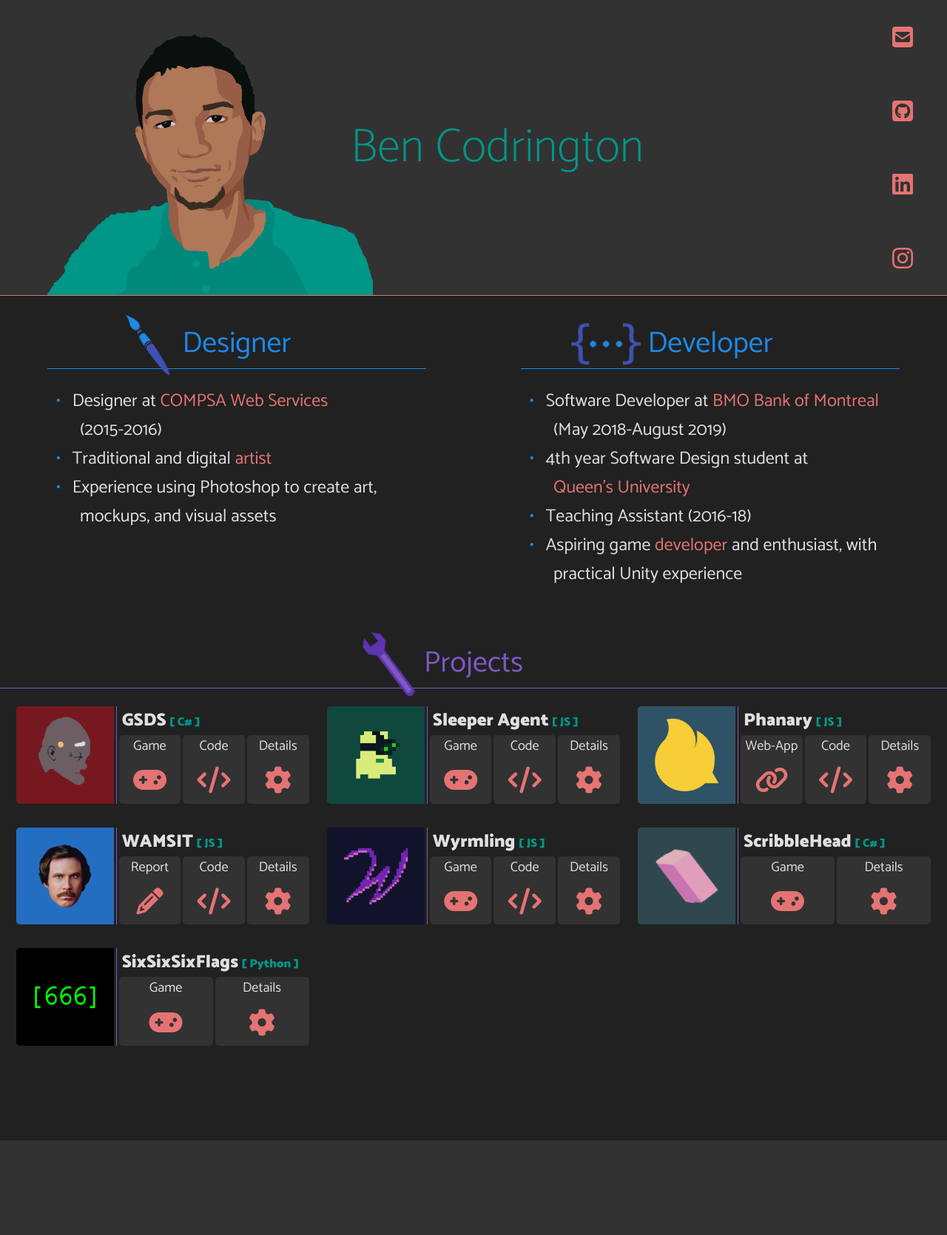
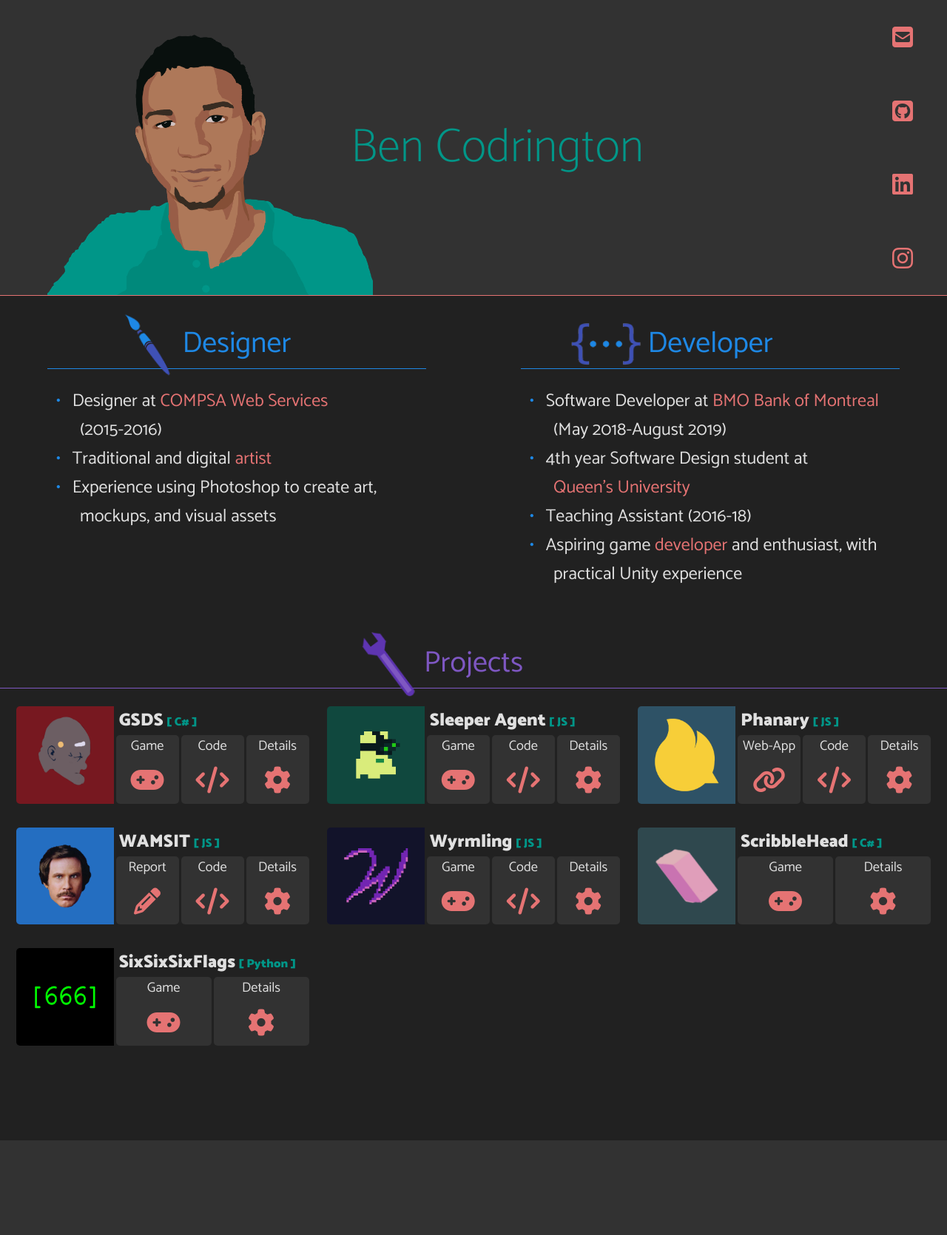
Before and after one commit to bencodrington/bencodrington, a Jekyll site: the page built from index.html, in a window 1280 px wide. Shown: the whole page at 74% size. Built offline with Jekyll 4.4.1, drawn with Linux system fonts in a browser that asks for light colours; nearby versions of some CDN libraries.

Commit message:
Update project styles - Remove purple divider - Add purple border animation on the image container - tweak "bubble" pseudoelement and img's

```diff
--- a/_sass/modules/_project.scss
+++ b/_sass/modules/_project.scss
@@ -29,8 +29,10 @@
         padding-top: 33.3%;
         position: relative;
         overflow: hidden;
+        border-right: 0px solid $lightPurple;
         border-top-left-radius: 5px;
         border-bottom-left-radius: 5px;
+        transition: border-right-width 0.1s ease;
         cursor: pointer;
 
         img {
@@ -40,7 +42,7 @@
             left: 50%;
             transform: translateZ(0) translate(-50%, -50%);
             transform-origin: 0 0;
-            transition: transform 0.3s ease;
+            transition: transform 0.1s ease;
             margin: 0 auto;
         }
 
@@ -55,12 +57,15 @@
             transform: scale(0);
             border: none;
             border-radius: 50%;
-            transition: transform 0.2s ease, border-radius 0.2s ease;
+            transition: transform 0.3s ease, border-radius 0.3s ease;
         }
 
         &:hover {
+            border-right-width: 8px;
             img {
-                transform: translateZ(0) translate(-50%, -55%);
+                // Note that we need to translate slightly farther towards the top left
+                //  to accommodate for the larger scale
+                transform: translateZ(0) translate(-60%, -60%) scale(1.2)
             }
 
             &::before {
@@ -78,8 +83,6 @@
         position: relative;
         display: flex;
         flex-direction: column;
-        border-left: 1px solid $lightPurple;
-        padding-left: 3px;
 
         h3 {
             padding-left: .25rem;
```
